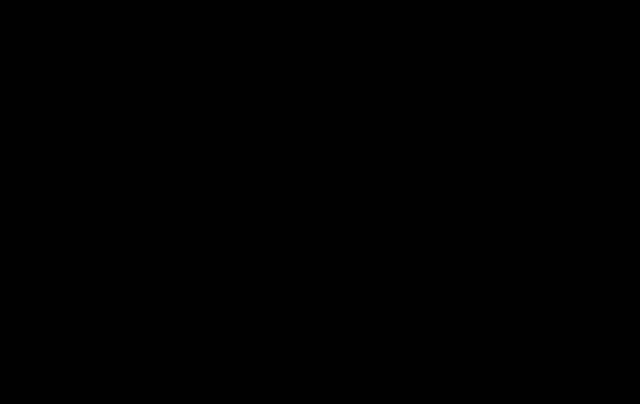
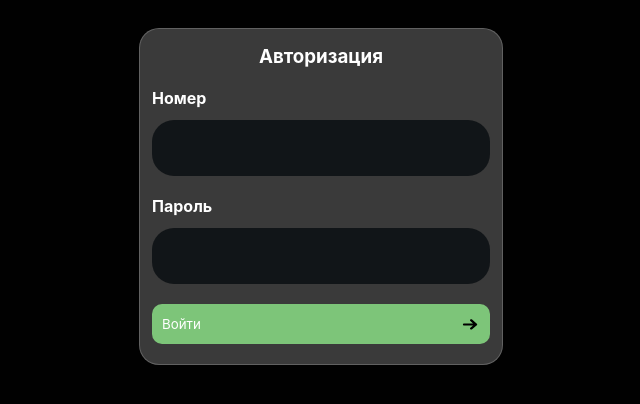
Before and after one commit to prosergeant/ball-front, a Nuxt app: page /profile/my-games in a window 1280 px wide. Before the commit this address had no page. Shown: the top 404 px of the page, without its empty margins (319-959 px from the left). Built offline with nearby package versions, Linux system fonts and the light colour scheme.

Commit message:
my games page

```diff
--- /dev/null
+++ b/pages/profile/my-games.vue
@@ -0,0 +1,140 @@
+<template>
+    <template v-if="is_auth">
+        <div style="padding: 0 28px">
+            <UINavigation title="Мои игры" go-to="/" />
+
+            <div class="my-games">
+                <h3>Доступные поля</h3>
+
+                <CardStandardInfo v-for="i in requests" :key="i.id" :data="i.field_type.field" />
+            </div>
+        </div>
+    </template>
+    <template v-else>
+        <div class="auth-wrapper">
+            <div class="auth">
+                <h3>Авторизация</h3>
+                <UIInput v-model="login" label="Номер" type="tel" />
+                <UIInput v-model="password" label="Пароль" type="password" />
+                <UIButton icon="arrow-right" color="black" @click="authorize">Войти</UIButton>
+            </div>
+        </div>
+    </template>
+</template>
+
+<script setup lang="ts">
+import {storeToRefs} from "pinia";
+import {authStore} from "~/store/auth";
+import {useRouter} from "vue-router";
+
+const {is_auth, user_info} = storeToRefs(authStore())
+const router = useRouter()
+
+const requests = ref<IField[]>([])
+
+const login = ref('')
+const password = ref('')
+
+const authorize = () => {
+    if(!login.value || !password.value) return
+
+    useFetch(`${baseUrl}/api-token/`, {
+        method: 'POST',
+        body: {
+            phone: login.value,
+            password: password.value
+        }
+    })
+        .then((res: any) => {
+            const keys = {...res.data.value}
+
+            const access = useCookie('access')
+            access.value = keys.access
+            const refresh = useCookie('refresh')
+            refresh.value = keys.refresh
+            const auth = useCookie('is_auth')
+            auth.value = 'true'
+
+            useFetch(`${baseUrl}/user-info/`, {
+                method: 'GET',
+                headers: {
+                    Authorization: `Bearer ${access.value}`
+                }
+            })
+                .then((res: any) => {
+                    user_info.value = res.data.value
+                    const userCookie = useCookie('user')
+                    userCookie.value = JSON.stringify(user_info.value)
+
+                    is_auth.value = true
+                    router.go(0)
+                })
+        })
+}
+
+// const test = useCookie('is_auth')
+// test.value = 'true'
+
+onMounted(() => {
+    setTimeout(() => {
+        if(is_auth.value) {
+            useFetch(`${baseUrl}/requests/?user=${user_info.value?.id}`)
+                .then(res => {
+                    requests.value = res.data.value as IField[]
+                })
+        }
+    }, 0)
+})
+
+//sdelat filter po useru
+</script>
+
+<style scoped lang="scss">
+.my-games {
+    margin-top: 52px;
+    width: 100%;
+
+    display: flex;
+    flex-direction: column;
+    gap: 38px;
+
+    h3 {
+        color: white;
+        font-size: 18px;
+        font-style: normal;
+        font-weight: 800;
+        line-height: normal;
+
+    }
+}
+
+.auth-wrapper {
+    padding: 28px;
+    display: flex;
+    align-items: center;
+
+    .auth {
+        border-radius: 20px;
+        display: flex;
+        flex-direction: column;
+        align-items: center;
+        gap: 20px;
+        padding: 16px 12px 20px 12px;
+
+        width: 100%;
+        border: 1px solid rgba(255, 255, 255, 0.20);
+
+        background: #3A3A3A;
+        backdrop-filter: blur(20px);
+
+        h3 {
+            color: white;
+        }
+
+        button {
+            width: 100%;
+
+        }
+    }
+}
+</style>
```
